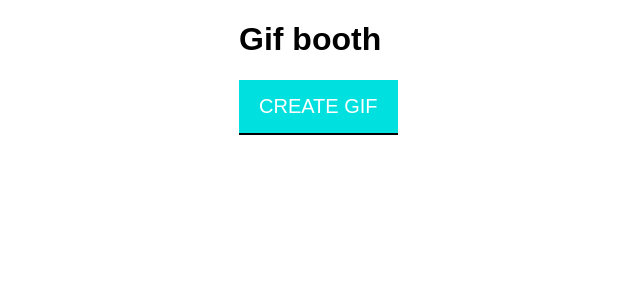
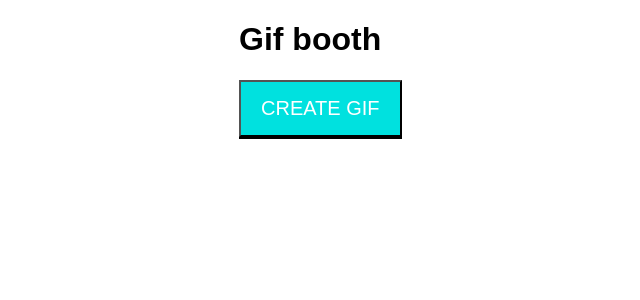
Before and after one commit to Hennnnes/gifBooth, a React (Create React App) app in the folder frontend/: page / in a window 1280 px wide. Shown: the top 300 px of the page, without its empty margins (1-641 px from the left). Built offline with nearby package versions, Linux system fonts and the light colour scheme.

Commit message:
fetch json from server

```diff
--- a/frontend/src/Components/Controls/Controls.js
+++ b/frontend/src/Components/Controls/Controls.js
@@ -1,12 +1,44 @@
 import React from 'react';
 import './Controls.css';
 
-const Controls = () => {
-    return (
-        <div>
-            <a href="http://raspi11.local:8080/expose" alt="controls" className="btn">Create gif</a>
-        </div>
-    )
+class Controls extends React.Component {
+    constructor() {
+        super();
+
+        this.loadPath = this.loadPath.bind(this);
+
+        this.state = {
+            path: ''
+        }
+    }
+
+    loadPath() {
+        fetch('http://raspi11.local:8080/expose')
+        .then(response => {
+          if (!response.ok) {
+            throw Error(response.error);
+          }
+
+          return response.json();
+        })
+        .then(result => {
+            console.log(result.path);
+            this.setState({path: `http://raspi11.local/server/${result.path}`});
+        })
+        .catch(error => {
+          console.log('error');
+        })
+    }
+
+    render() {
+        return (
+            <div>
+                <button className="btn" onClick={this.loadPath}>Create gif</button>
+
+                <img src={this.state.path} />
+            </div>
+        );
+    }
 }
 
 export default Controls;
```
